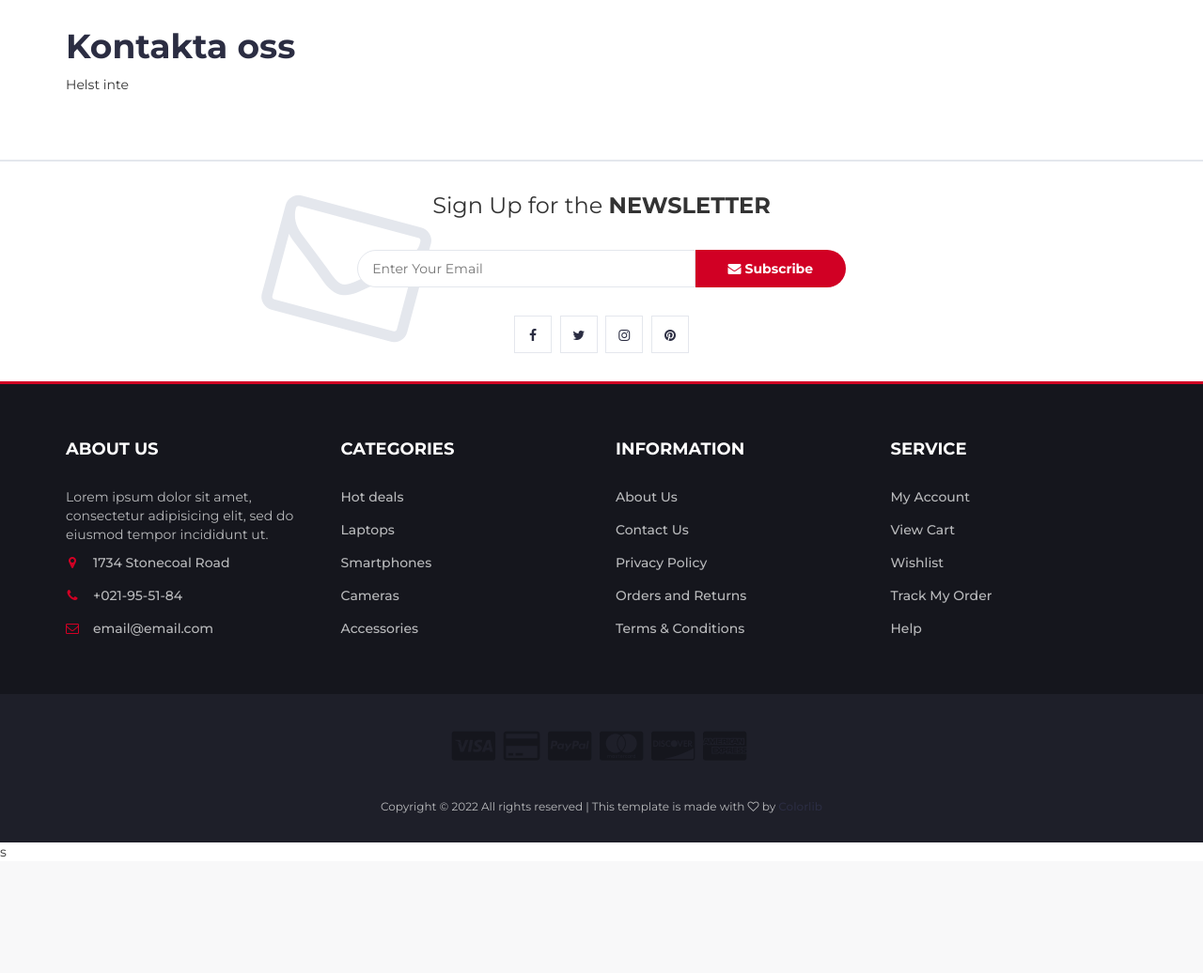
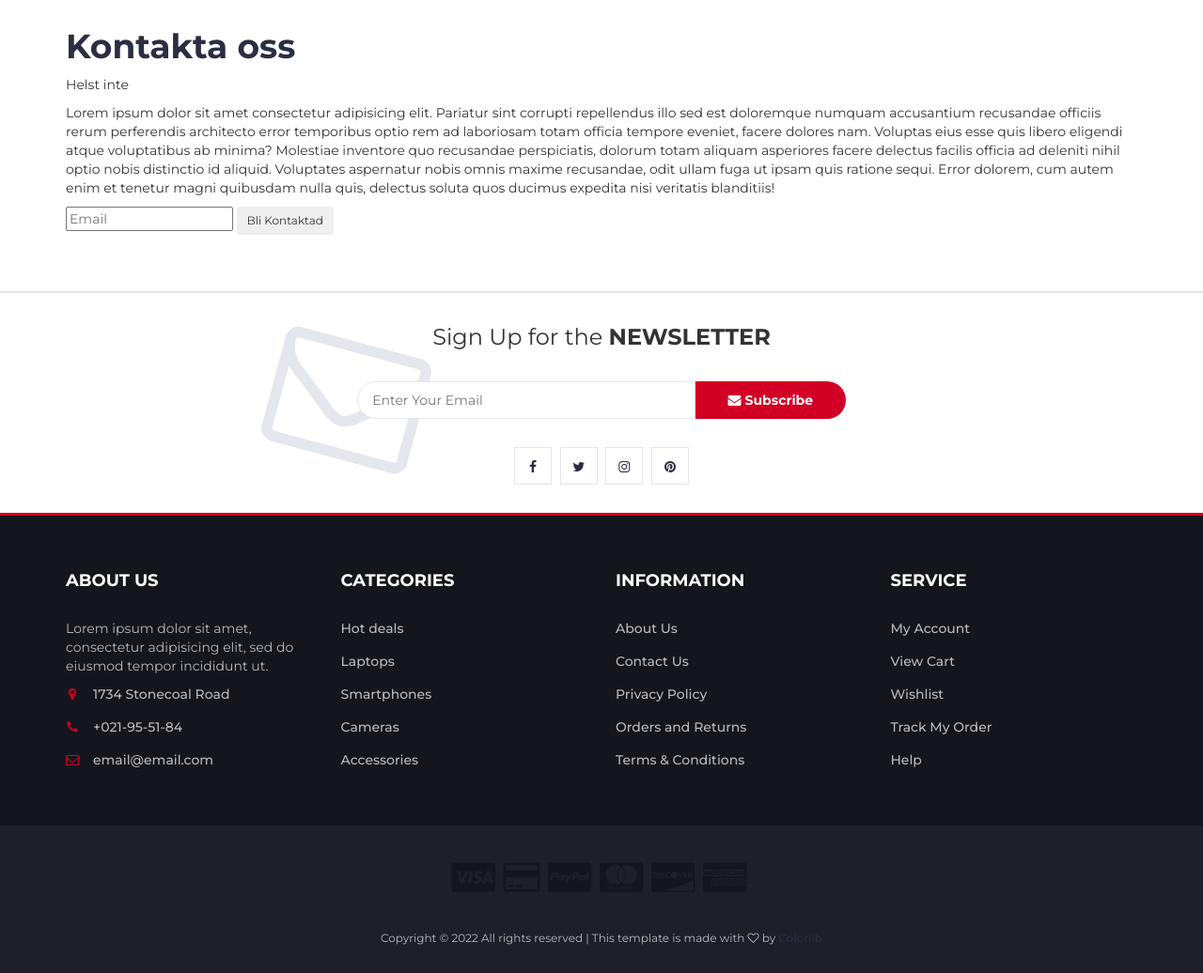
Before and after one commit to alsomeb/gruppArbete, a Flask app: page /contact in a window 1280 px wide. Shown: the part 165-1201 px from the top of the page at 94% size. Before the commit the page ends 1077 px from the top, so only its background shows below. Run offline with Flask 2, Linux system fonts and the light colour scheme; parts of the project's set-up code (start-up, migrations or seed data) failed here and were passed over; some libraries are stand-ins or nearby versions.

Commit message:
added flash, contact us

```diff
--- a/areas/site/sitePages.py
+++ b/areas/site/sitePages.py
@@ -1,9 +1,13 @@
-from flask import Blueprint, render_template
+from flask import Blueprint, render_template, flash, url_for, redirect, request
 
 siteBluePrint = Blueprint('site', __name__)
 
-@siteBluePrint.route('/contact')
+@siteBluePrint.route('/contact', methods=["POST","GET"])
 def contact() -> str:
+     if request.method == "POST":
+          email = request.form.get('Email')
+          flash(f"Du kommer bli kontaktad på: {email}", "success") # eller "danger" för röd error
+          redirect(url_for("site.contact"))
      return render_template('site/contact.html')
 
 @siteBluePrint.route('/terms')
--- a/config.py
+++ b/config.py
@@ -1,6 +1,6 @@
 
 class ConfigDebug():
-    SQLALCHEMY_DATABASE_URI = 'mysql+mysqlconnector://root:password@localhost/gruppUppgift'    # File-based SQL database
+    SQLALCHEMY_DATABASE_URI = 'mysql+mysqlconnector://root:sparven23@localhost/gruppUppgift'    # File-based SQL database
     SECRET_KEY = 'SDFA11#'
 
  # Flask-Mail SMTP server settings
--- a/templates/baseTemplate.html
+++ b/templates/baseTemplate.html
@@ -12,6 +12,8 @@
     <link type="text/css" rel="stylesheet" href="{{ url_for('static',filename='css/slick-theme.css') }}" />
     <link type="text/css" rel="stylesheet" href="{{ url_for('static',filename='css/nouislider.min.css') }}" />
     <link rel="stylesheet" href="{{ url_for('static',filename='css/font-awesome.min.css') }}">
+    <!-- BoxIcons-->
+    <link href='https://unpkg.com/boxicons@2.1.1/css/boxicons.min.css'  rel='stylesheet'>
     <link type="text/css" rel="stylesheet" href="{{ url_for('static',filename='css/style.css') }}" />
     <!--[if lt IE 9]>
       <script src="https://oss.maxcdn.com/html5shiv/3.7.3/html5shiv.min.js"></script>
@@ -154,8 +156,18 @@
     <div class="section">
         <!-- container -->
         <div class="container">
-
-            {% block maincontent %}{% endblock %}
+            <!-- Flash alerts bootstrap -->
+            {% with messages = get_flashed_messages(with_categories=true) %}
+            {% if messages %}
+                {% for category, message in messages %}
+                <div class="alert alert-{{ category }}" role="alert">
+                {{ message }}
+                </div>
+                {% endfor %}
+            {% endif %}
+            {% endwith %}
+            {% block maincontent %}
+            {% endblock %}
 
         </div>
         <!-- /container -->
--- a/templates/site/contact.html
+++ b/templates/site/contact.html
@@ -1,11 +1,22 @@
 {% extends "baseTemplate.html" %}
-{% block title %}Start{% endblock %}
+{% block title %}Contact Us{% endblock %}
 {% block maincontent %}
 
 
 
 <h1>Kontakta oss</h1>
 <p>Helst inte</p>
+<p>Lorem ipsum dolor sit amet consectetur adipisicing elit.
+  Pariatur sint corrupti repellendus illo sed est doloremque numquam accusantium recusandae officiis rerum perferendis architecto error temporibus optio rem ad laboriosam totam officia tempore eveniet,
+  facere dolores nam. Voluptas eius esse quis libero eligendi atque voluptatibus ab minima? Molestiae inventore quo recusandae perspiciatis, dolorum totam aliquam asperiores facere delectus facilis officia ad deleniti nihil optio nobis distinctio id aliquid.
+  Voluptates aspernatur nobis omnis maxime recusandae, odit ullam fuga ut ipsam quis ratione sequi. Error dolorem, cum autem enim et tenetur magni quibusdam nulla quis,
+  delectus soluta quos ducimus expedita nisi veritatis blanditiis!</p>
+
+
+<form method="POST" action="{{ url_for('site.contact') }}">
+  <input type="email" placeholder="Email" name="Email" id="Email">
+  <button type="submit" class="btn btn-secondary btn-sm">Bli Kontaktad</button>
+</form>
 
 
 {% endblock %}
```
Also changed, not shown: areas/site/__init__.py (added), areas/site/services.py (added).
